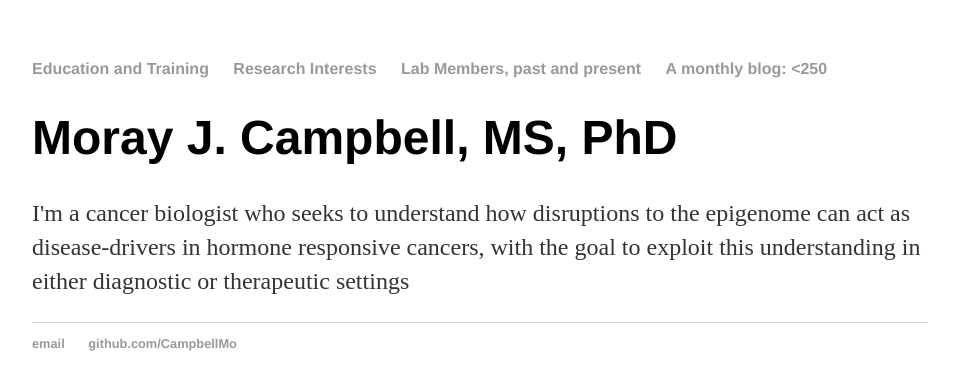
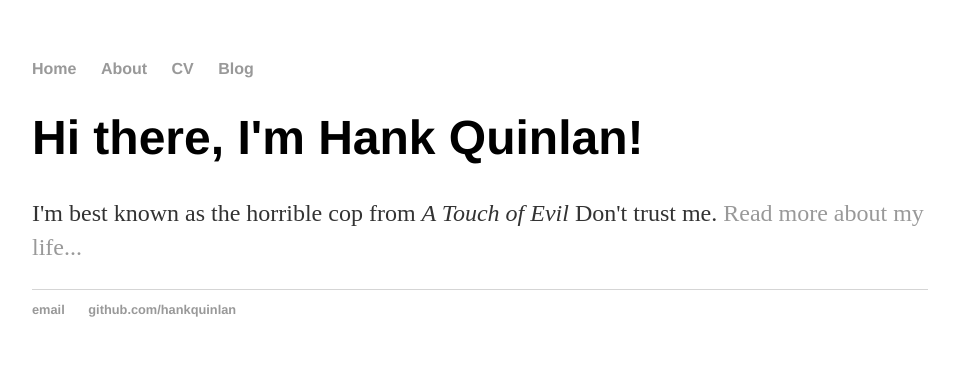
Before and after one commit to CampbellMo/CampbellMo-github.io, a Jekyll site: the page built from index.html, in a window 1280 px wide. Shown: the top 390 px of the page, without its empty margins (160-1115 px from the left). Built offline with Jekyll 4.4.1, drawn with Linux system fonts in a browser that asks for light colours.

Commit message:
Update index.html

```diff
--- a/index.html
+++ b/index.html
@@ -1,31 +1,8 @@
-<!DOCTYPE html>
-<html>
-	<head>
-		<title>Moray J. Campbell, MS, PhD</title>
-		<!-- link to main stylesheet -->
-		<link rel="stylesheet" type="text/css" href="/css/main.css">
-	</head>
-	<body>
-		<nav>
-    		<ul>
-        		<li><a href="/Education and Training">Education and Training</a></li>
-			<li><a href="/Research Interests">Research Interests</a></li>
-			<li><a href="/Lab Members, past and present">Lab Members, past and present</a></li>
-			<li><a href="/<250: A monthly blog">A monthly blog: <250</a></li>
-    		</ul>
-		</nav>
-		<div class="container">
-    		<div class="blurb">
-        		<h1>Moray J. Campbell, MS, PhD</h1>
-				<p>I'm a cancer biologist who seeks to understand how disruptions to the epigenome can act as disease-drivers in hormone responsive cancers,
-					with the goal to exploit this understanding in either diagnostic or therapeutic settings</a></p>
-    		</div><!-- /.blurb -->
-		</div><!-- /.container -->
-		<footer>
-    		<ul>
-        		<li><a href="mailto:Campbell.1933@osu.edu">email</a></li>
-        		<li><a href="https://github.com/CampbellMo">github.com/CampbellMo</a></li>
-			</ul>
-		</footer>
-	</body>
-</html>
+---
+layout: default
+title: Moray Campbell
+---
+<div class="blurb">
+	<h1>Hi there, I'm Hank Quinlan!</h1>
+	<p>I'm best known as the horrible cop from <em>A Touch of Evil</em> Don't trust me. <a href="/about">Read more about my life...</a></p>
+</div><!-- /.blurb -->
```
